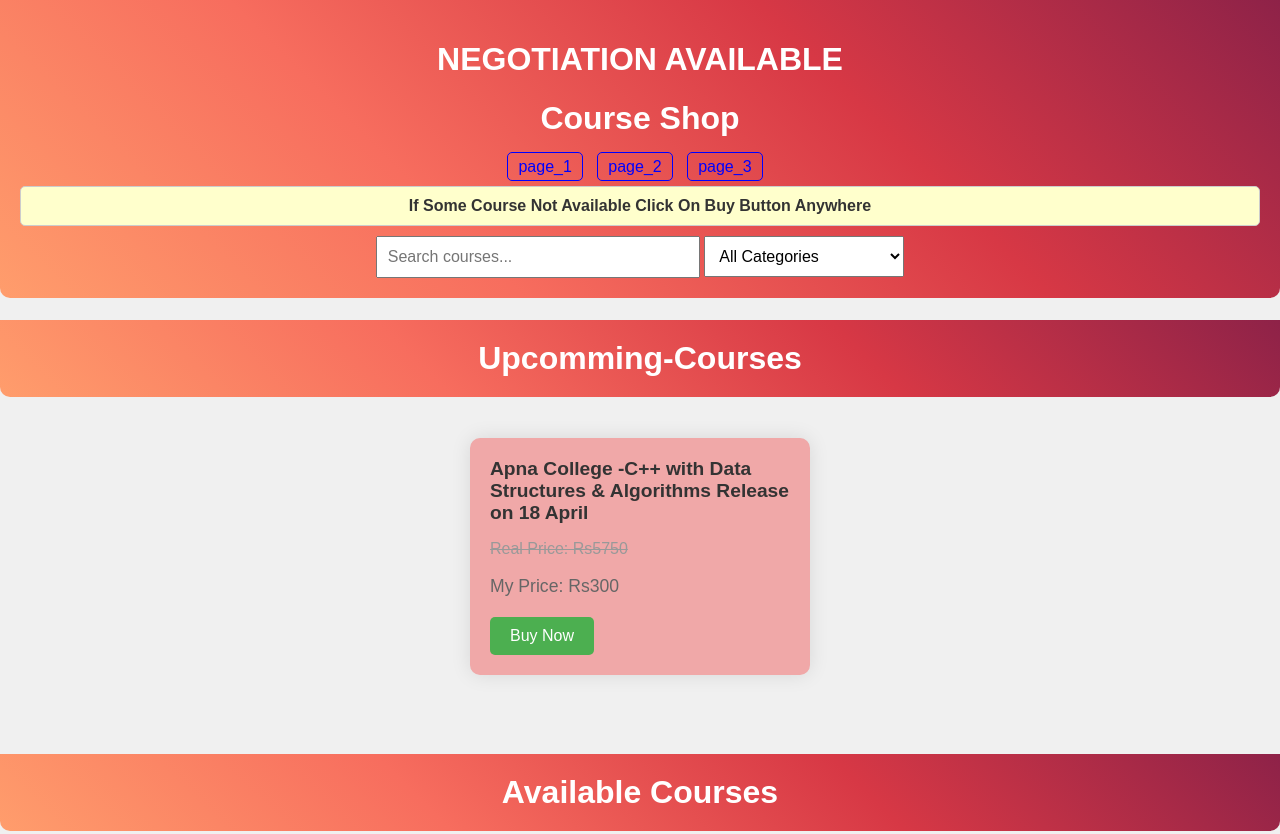
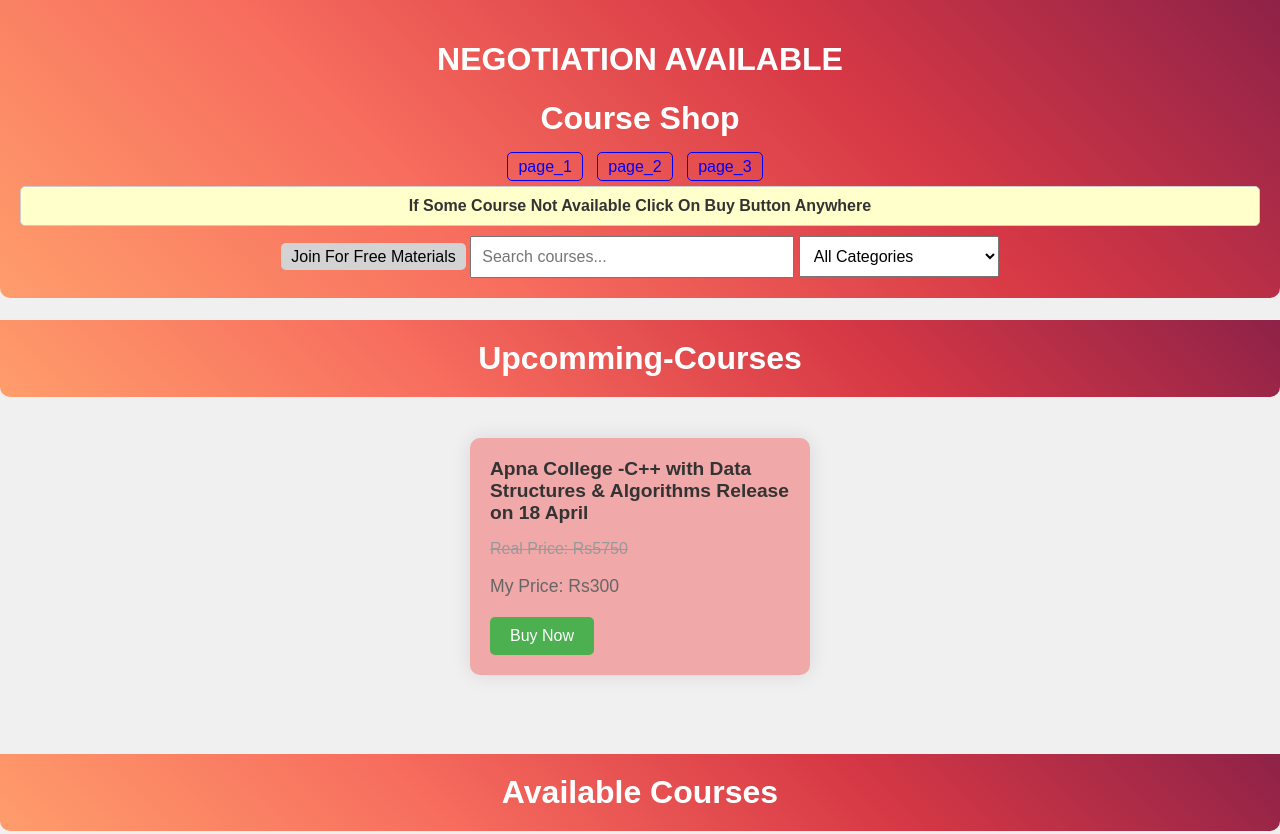
Before and after one commit to arohme/courses, a plain HTML site: page index.html in a window 1280 px wide. Shown: the top 834 px of the page. Drawn offline with Linux system fonts and the light colour scheme.

Commit message:
Update index.html

```diff
--- a/index.html
+++ b/index.html
@@ -18,6 +18,7 @@
     <a class="pagetag" href="index2.html">page_2</a>
     <a class="pagetag" href="#">page_3</a>
     <p class="announc">If Some Course Not Available Click On Buy Button Anywhere</p>
+    <a class="freematerials" href="https://t.me/+i6QzUWenJV1kN2E1">Join For Free Materials</a>
     <input type="text" id="searchInput" placeholder="Search courses...">
     <select id="categorySelect">
       <option value="all">All Categories</option>
```
